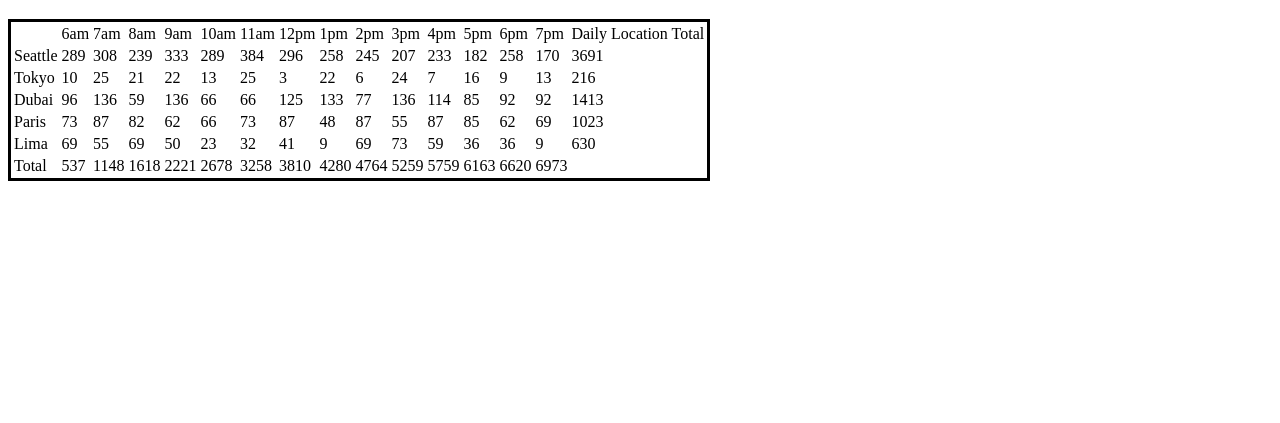
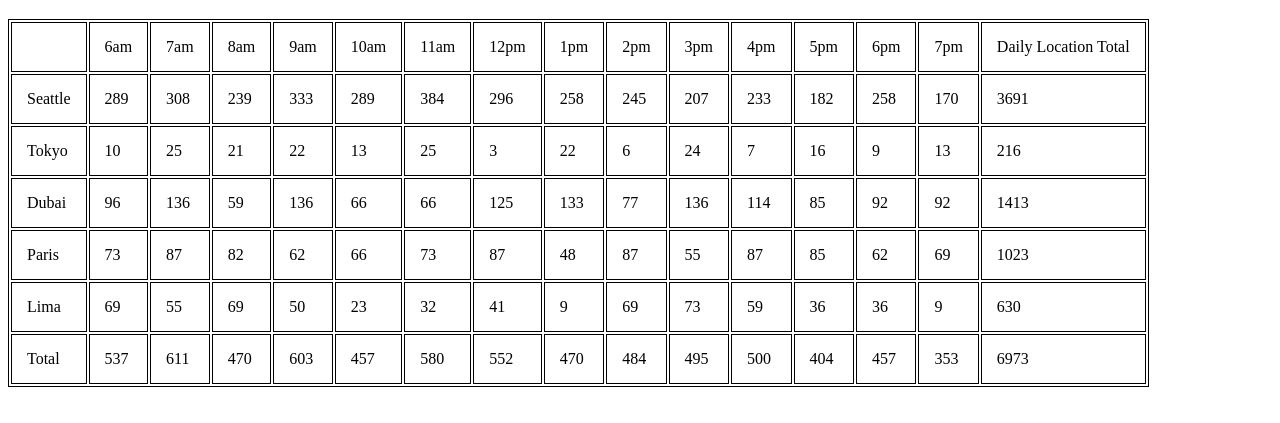
Before and after one commit to Mehtab228/cookie-stand, a plain HTML site: page sales.html in a window 1280 px wide. Shown: the part 61-484 px from the top of the page. Drawn offline with Linux system fonts and the light colour scheme.

Commit message:
finished table actually

```diff
--- a/app.js
+++ b/app.js
@@ -59,9 +59,12 @@
     grandTotalCookies.push(hourTotal);
     finalTotal += hourTotal;
     let rowTotal = document.createElement('td');
-    rowTotal.textContent = finalTotal;
+    rowTotal.textContent = hourTotal;
     renderRowTotal.appendChild(rowTotal);
   }
+  let finalCookieTotal = document.createElement('td');
+  finalCookieTotal.textContent = finalTotal;
+  renderRowTotal.appendChild(finalCookieTotal);
   console.log('grandTotalCookies', grandTotalCookies);
   console.log('finalTotal', finalTotal);
 };
--- a/style.css
+++ b/style.css
@@ -1,3 +1,16 @@
 #big {
-    border: black solid;
+    border:1px solid black;
 }
+
+th {
+    border: 1px solid black;
+}
+
+td {
+    border: 1px solid black;
+}
+
+th, td {
+    padding: 15px;
+    text-align: left;
+}
```
